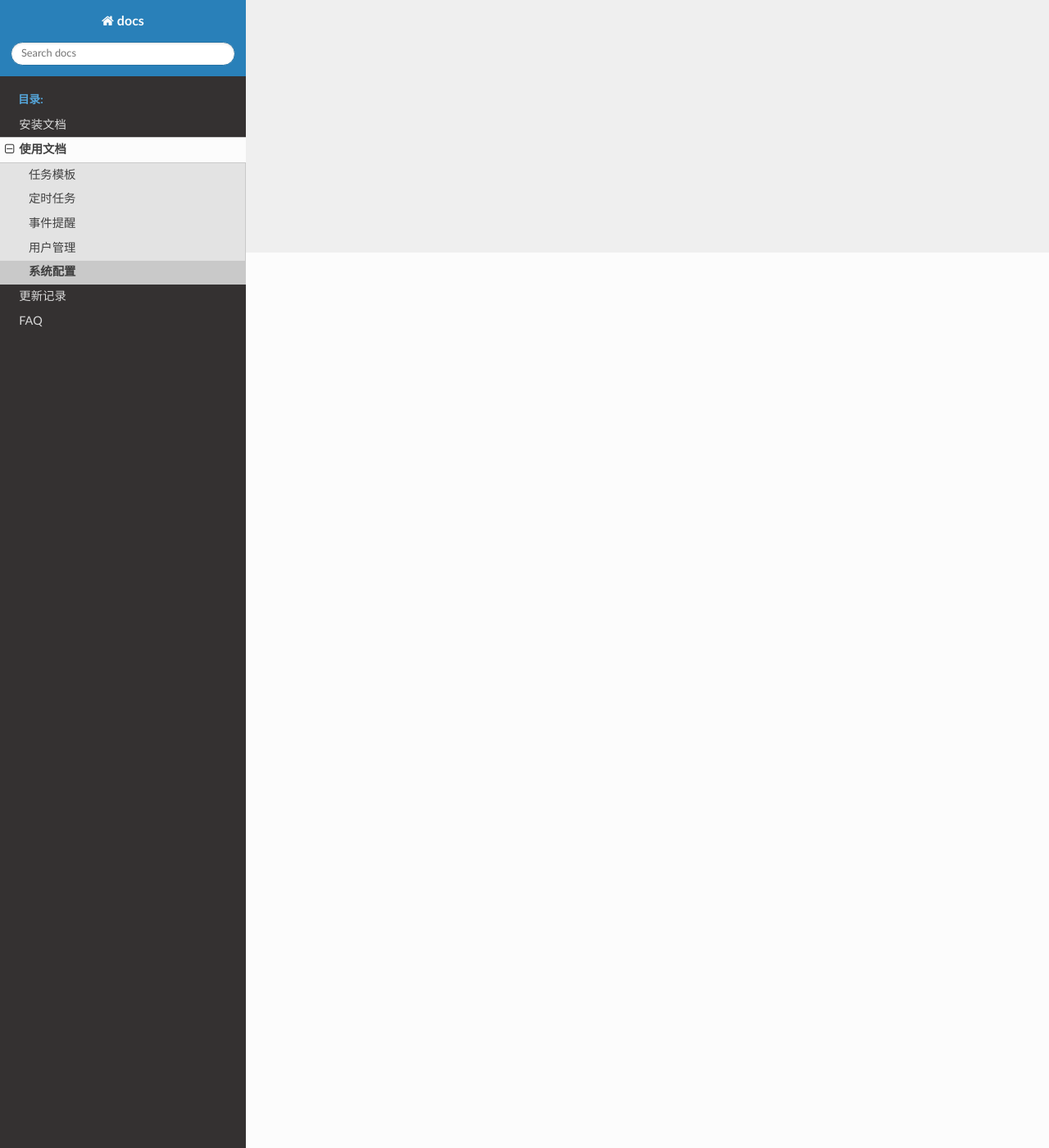
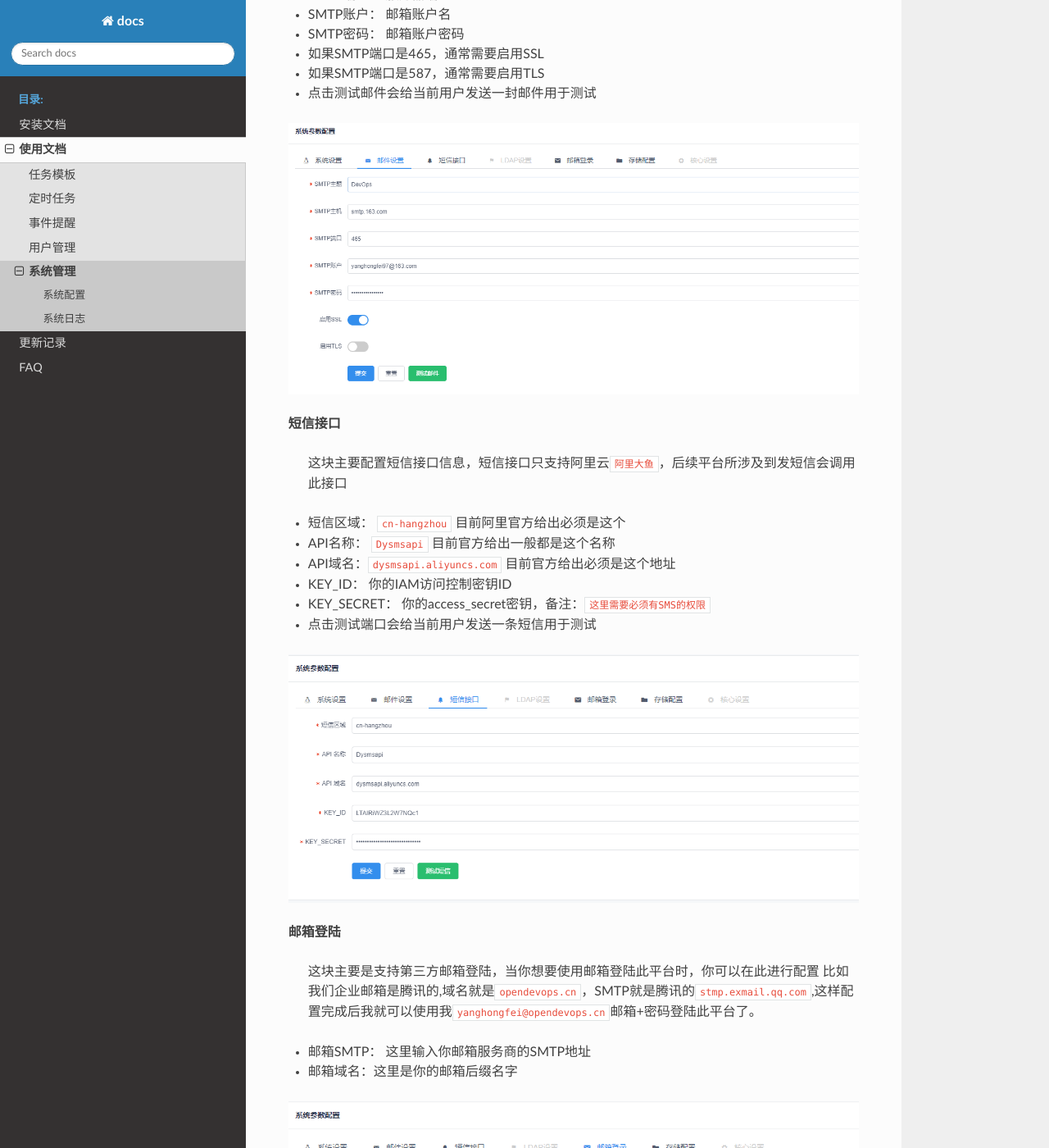
Before and after one commit to opendevops-cn/opendevops, a Sphinx documentation site: the page built from docs/source/system_config.md, in a window 1280 px wide and 1400 px high, scrolled down 1092 px. Shown: the whole window at 82% size. Built offline with Sphinx 7.4.7 and the Read the Docs theme 2.0.0, drawn with Linux system fonts in a browser that asks for light colours; pages that are not in the unit, such as notebooks, are missing from menus; some of the changed text lies outside the part shown.

Commit message:
添加系统管理文档

```diff
--- a/docs/source/system_config.md
+++ b/docs/source/system_config.md
@@ -1,3 +1,79 @@
-### 系统配置
+### 系统管理
 
-> 这部分主要介绍系统配置功能
+> 这部分主要介绍系统配置，系统管理模块主要分为：`系统配置`和`系统日志`
+
+#### 系统配置
+> 系统配置主要介绍系统参数配置，后续后陆续支持各种核心功能配置
+
+**系统配置**
+> 这块需要配置你的API地址，部署时你API网关服务所部署的服务器地址，只有确认了API网关，各个功能模块才可以正常通信。
+
+- API地址: 你的API网关地址，可以是IP/域名，必填项。 [API网关部署](http://docs.opendevops.cn/zh/latest/)
+
+![](./_static/images/api_address.png)
+
+**邮件设置**
+
+> 这块主要配置邮箱，配置了此邮箱信息后，后续平台内所涉及到邮件提醒都会使用此邮箱配置。
+
+不同运营商配置可参考`FAQ`中[邮箱设置问题](http://docs.opendevops.cn/zh/latest/faq.html#)
+
+
+- SMTP主题： 邮件标题
+- SMTP主机： 服务器地址
+- SMTP端口： 服务器端口
+- SMTP账户： 邮箱账户名
+- SMTP密码： 邮箱账户密码
+- 如果SMTP端口是465，通常需要启用SSL
+- 如果SMTP端口是587，通常需要启用TLS
+- 点击测试邮件会给当前用户发送一封邮件用于测试
+
+
+![](./_static/images/system_email.png)
+
+
+**短信接口**
+> 这块主要配置短信接口信息，短信接口只支持阿里云`阿里大鱼`，后续平台所涉及到发短信会调用此接口
+
+- 短信区域： `cn-hangzhou` 目前阿里官方给出必须是这个
+- API名称： `Dysmsapi` 目前官方给出一般都是这个名称
+- API域名：`dysmsapi.aliyuncs.com` 目前官方给出必须是这个地址
+- KEY_ID： 你的IAM访问控制密钥ID
+- KEY_SECRET： 你的access_secret密钥，备注：`这里需要必须有SMS的权限`
+- 点击测试端口会给当前用户发送一条短信用于测试
+
+![](./_static/images/system_sms.png)
+
+**邮箱登陆**
+> 这块主要是支持第三方邮箱登陆，当你想要使用邮箱登陆此平台时，你可以在此进行配置
+比如我们企业邮箱是腾讯的,域名就是`opendevops.cn`，SMTP就是腾讯的`stmp.exmail.qq.com`,这样配置完成后我就可以使用我`yanghongfei@opendevops.cn`邮箱+密码登陆此平台了。
+
+
+- 邮箱SMTP： 这里输入你邮箱服务商的SMTP地址
+- 邮箱域名：这里是你的邮箱后缀名字
+
+![](./_static/images/system_email_login.png)
+
+
+
+**存储配置**
+-> 这块主要是配置Bucket信息，目前只支持阿里云的OSS，这里目前主要用于将跳板日志审计的内容存放到OSS目录里面，若不配置此项则存本地（可能会很大)
+- 区域Region：阿里云的可用区域，如：`cn-hangzhou`
+- 存储桶名称: Bucket名称
+- SecretID: 密钥ID，需要有OSS权限
+- Secret Key： 密钥Key，需要有OSS权限
+
+![](./_static/images/system_bucket.png)
+
+
+#### 系统日志
+> 这里主要记录的本系统平台的所有请求日志，如：GET/POST/DELETE/PUT等，你的操作信息都会被记录，不要随意干坏事哟，管理员都可以看到的，安全我们还是会考虑进去的。
+
+![](./_static/images/system_log.png)
+
+
+
+
+
+
+最后，感谢你的支持，我们正在不断完善文档和平台功能，你也可以加入我们的的社区交流群进行反馈信息，给我们带来你的意见和建议。
```
Also changed, not shown: docs/source/_static/images/api_address.png (added), docs/source/_static/images/system_bucket.png (added), docs/source/_static/images/system_email.png (added), docs/source/_static/images/system_email_login.png (added), docs/source/_static/images/system_log.png (added), docs/source/_static/images/system_sms.png (added).
